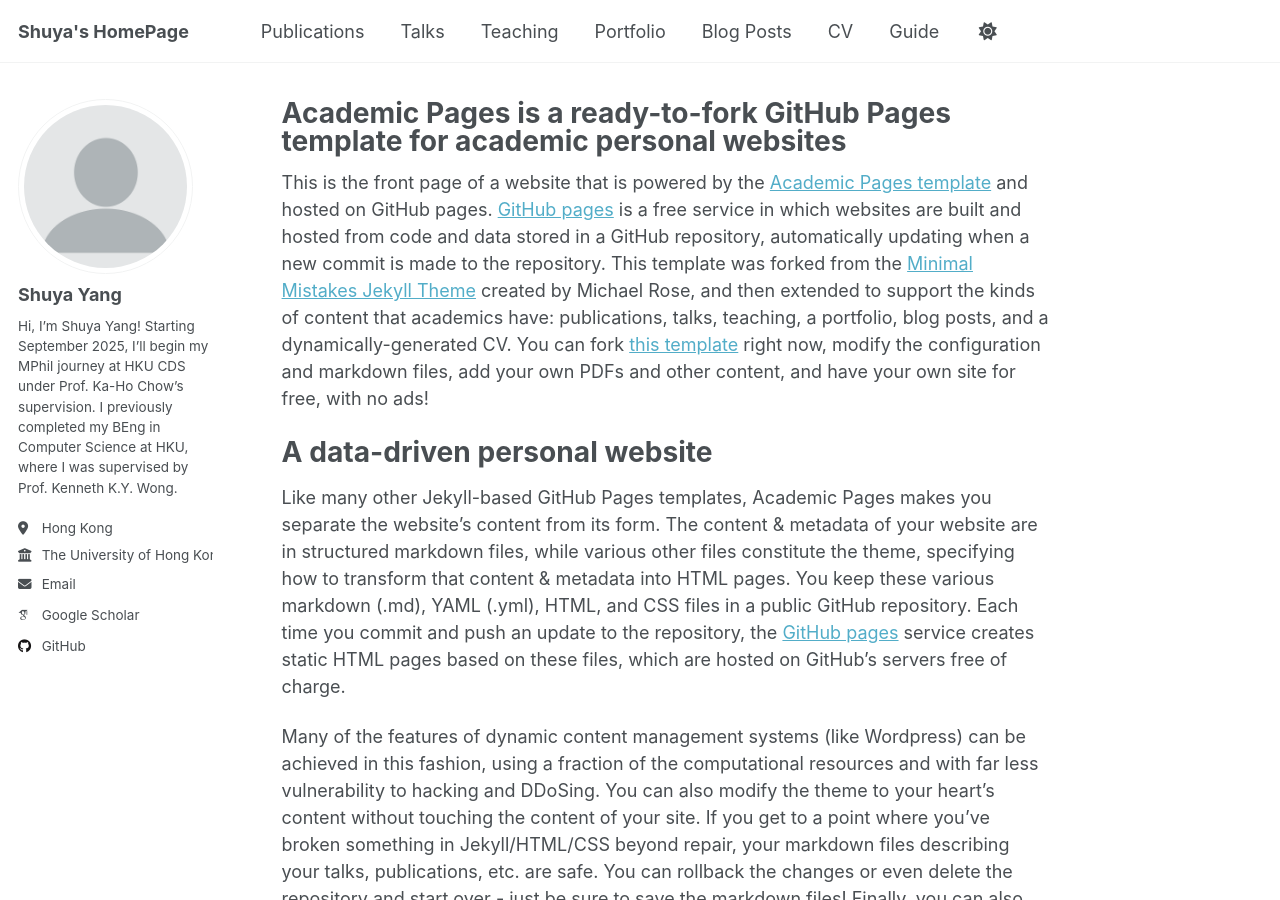
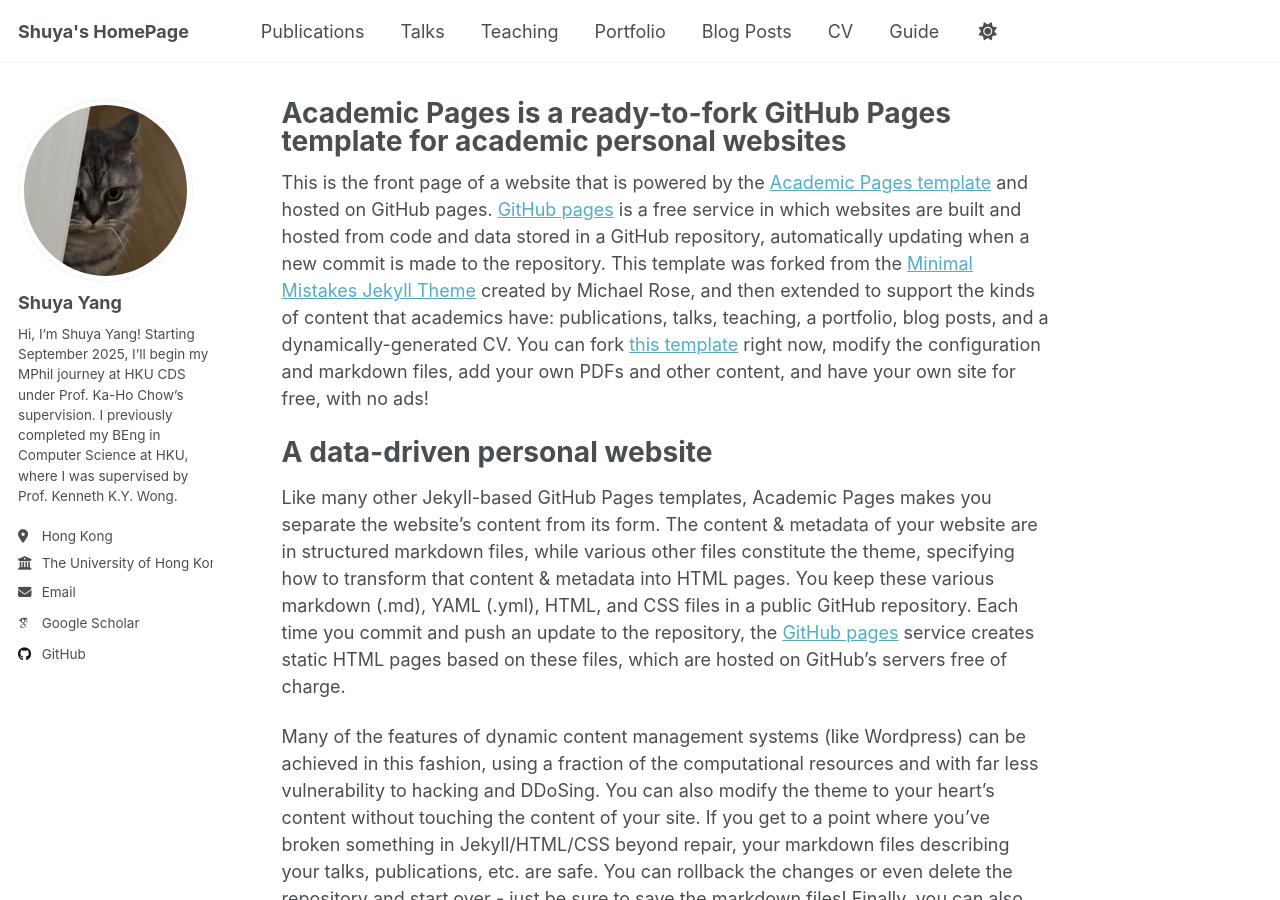
Before and after one commit to Shuya-9/Shuya-9.github.io, a Jekyll site: the page built from _pages/about.md, in a window 1280 px wide and 900 px high. Built offline with Jekyll 4.4.1, drawn with Linux system fonts in a browser that asks for light colours; some web fonts are replaced.

Commit message:
Update _config.yml

```diff
--- a/_config.yml
+++ b/_config.yml
@@ -22,7 +22,7 @@ repository               : "academicpages/academicpages.github.io"
 #               Additional customization can be done by editing /_includes/author-profile.html
 author:
   # Biographic information
-  avatar           : "profile.png"
+  avatar           : "My_profile_image.jpg"
   name             : "Shuya Yang"
   pronouns         : # example: "she/her"
   bio              : "Hi, I’m Shuya Yang! Starting September 2025, I’ll begin my MPhil journey at HKU CDS under Prof. Ka-Ho Chow’s supervision. I previously completed my BEng in Computer Science at HKU, where I was supervised by Prof. Kenneth K.Y. Wong."
```
